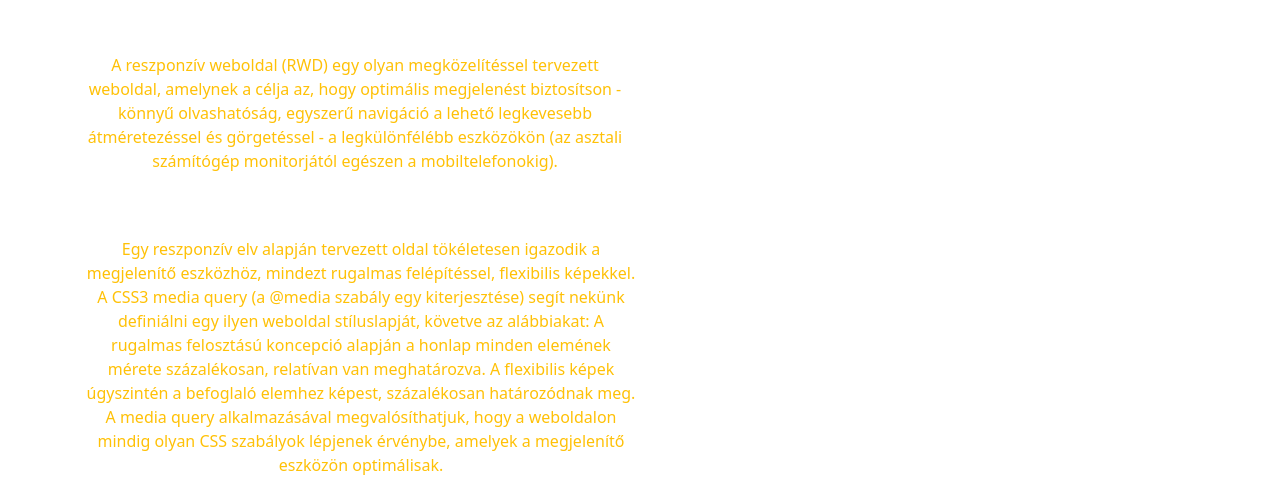
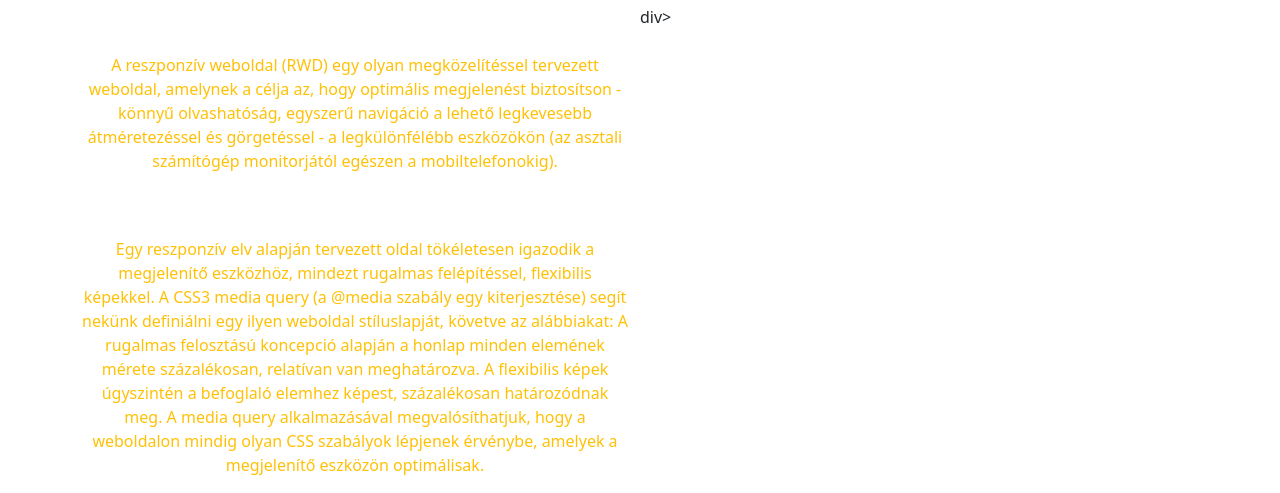
Before and after one commit to gaborszantonk/nagymilan, a plain HTML site: page index.html in a window 1280 px wide. Shown: the part 399-892 px from the top of the page. Drawn offline with nearby package versions, Linux system fonts and the light colour scheme.

Commit message:
div záró

```diff
--- a/index.html
+++ b/index.html
@@ -22,22 +22,22 @@
 
 </div>
 <div class="container">
-<div class="row">
-<div class="col-md-6 text-warning mt-5"><p>A reszponzív weboldal (RWD) egy olyan megközelítéssel tervezett weboldal, amelynek a célja az, hogy optimális megjelenést biztosítson - könnyű olvashatóság, egyszerű navigáció a lehető legkevesebb átméretezéssel és görgetéssel - a legkülönfélébb eszközökön (az asztali számítógép monitorjától egészen a mobiltelefonokig).</p></div>
+  <div class="row">
+  <div class="col-md-6 text-warning mt-5"><p>A reszponzív weboldal (RWD) egy olyan megközelítéssel tervezett weboldal, amelynek a célja az, hogy optimális megjelenést biztosítson - könnyű olvashatóság, egyszerű navigáció a lehető legkevesebb átméretezéssel és görgetéssel - a legkülönfélébb eszközökön (az asztali számítógép monitorjától egészen a mobiltelefonokig).</p></div>
 
 
 
-</div>
-<div class="col-md-6 text-warning mt-5">
+  div>
+  <div class="col-md-6 text-warning mt-5">
     <p>Egy reszponzív elv alapján tervezett oldal tökéletesen igazodik a megjelenítő eszközhöz, mindezt rugalmas felépítéssel, flexibilis képekkel. A CSS3 media query (a @media szabály egy kiterjesztése) segít nekünk definiálni egy ilyen weboldal stíluslapját, követve az alábbiakat:
         A rugalmas felosztású koncepció alapján a honlap minden elemének mérete százalékosan, relatívan van meghatározva.
 A flexibilis képek úgyszintén a befoglaló elemhez képest, százalékosan határozódnak meg.
 A media query alkalmazásával megvalósíthatjuk, hogy a weboldalon mindig olyan CSS szabályok lépjenek érvénybe, amelyek a megjelenítő eszközön optimálisak.
     </p>
-</div>
+  </div>
 
 
 </div>
-
+    </div>
 </body>
 </html>
```
